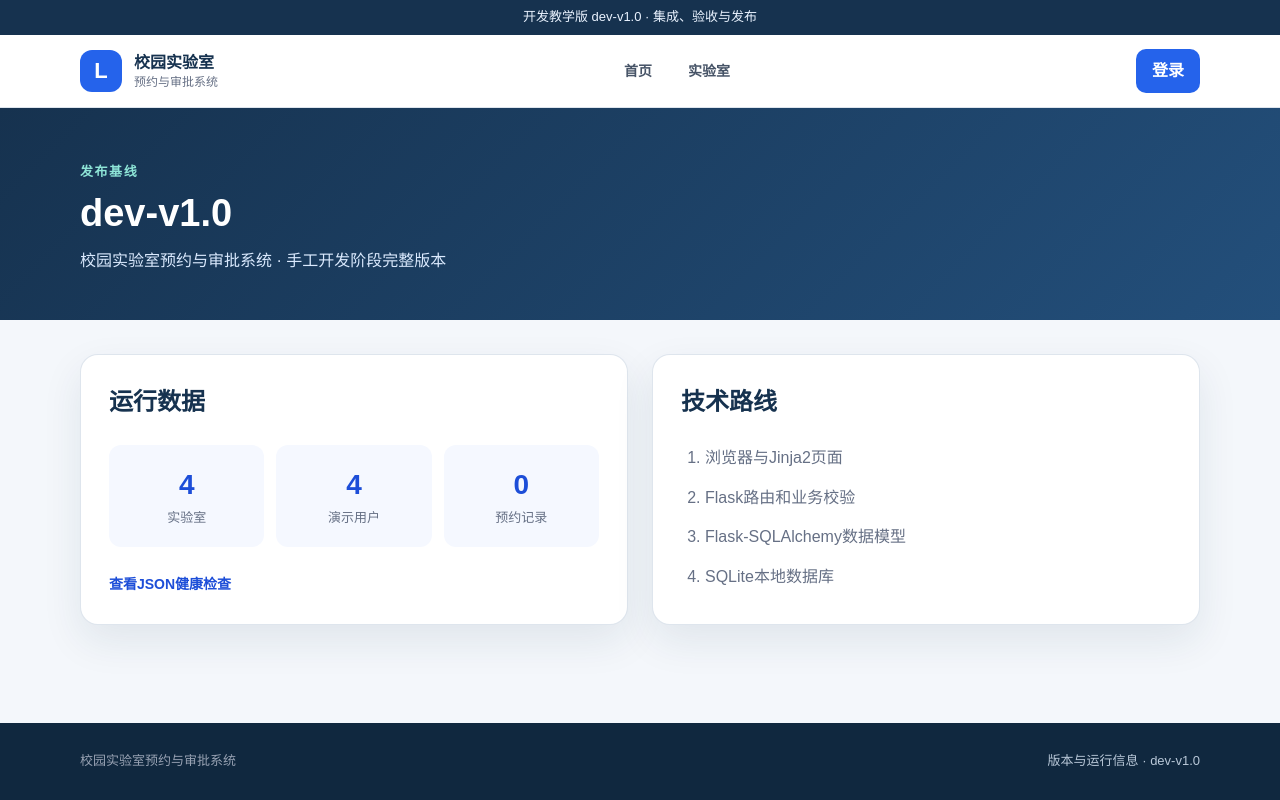
After one commit to bitpt00/wdproject, a Flask app: page /version in a window 1280 px wide. The commit adds this page. Run offline with Flask 3, Linux system fonts and the light colour scheme.

Commit message:
Integrate and release dev-v1.0

```diff
--- a/app.py
+++ b/app.py
@@ -2,17 +2,18 @@ from pathlib import Path
 from functools import wraps
 from datetime import date, datetime, time, timedelta
 from hmac import compare_digest
+import os
 from secrets import token_urlsafe
 from uuid import uuid4
 
-from flask import Flask, abort, flash, g, redirect, render_template, request, session, url_for
+from flask import Flask, abort, flash, g, jsonify, redirect, render_template, request, session, url_for
 from sqlalchemy import func, inspect, or_, select, text
 
 from models import Booking, BookingHistory, Lab, TimeSlot, User, db
 from validators import validate_approval_form, validate_booking_form
 
 
-VERSION = "dev-v0.6"
+VERSION = "dev-v1.0"
 
 LAB_SEED_DATA = [
     {
@@ -186,11 +187,14 @@ def create_app(test_config=None):
     database_path = Path(app.instance_path) / "campus_lab.db"
     app.config.from_mapping(
         TESTING=False,
-        SECRET_KEY="development-course-secret-key",
+        SECRET_KEY=os.environ.get("CAMPUS_LAB_SECRET_KEY", "classroom-demo-secret-key"),
         MAX_CONTENT_LENGTH=1024 * 1024,
         SESSION_COOKIE_HTTPONLY=True,
         SESSION_COOKIE_SAMESITE="Lax",
-        SQLALCHEMY_DATABASE_URI=f"sqlite:///{database_path.as_posix()}",
+        SQLALCHEMY_DATABASE_URI=os.environ.get(
+            "CAMPUS_LAB_DATABASE_URL",
+            f"sqlite:///{database_path.as_posix()}",
+        ),
         SQLALCHEMY_TRACK_MODIFICATIONS=False,
     )
 
@@ -265,6 +269,8 @@ def create_app(test_config=None):
     def dashboard():
         my_booking_count = 0
         pending_count = 0
+        lab_count = 0
+        available_lab_count = 0
         if g.user.role == "student":
             my_booking_count = db.session.scalar(
                 select(func.count()).select_from(Booking).where(Booking.user_id == g.user.id)
@@ -273,10 +279,17 @@ def create_app(test_config=None):
             pending_count = db.session.scalar(
                 select(func.count()).select_from(Booking).where(Booking.status == "PENDING")
             )
+        elif g.user.role == "admin":
+            lab_count = db.session.scalar(select(func.count()).select_from(Lab))
+            available_lab_count = db.session.scalar(
+                select(func.count()).select_from(Lab).where(Lab.status == "可预约")
+            )
         return render_template(
             "dashboard.html",
             my_booking_count=my_booking_count,
             pending_count=pending_count,
+            lab_count=lab_count,
+            available_lab_count=available_lab_count,
         )
 
     @app.get("/labs")
@@ -459,6 +472,57 @@ def create_app(test_config=None):
         flash(f"预约{booking.booking_no}已{booking.status_label}。", "success")
         return redirect(url_for("approval_detail", booking_id=booking.id))
 
+    @app.get("/admin/labs")
+    @role_required("admin")
+    def admin_labs():
+        labs = db.session.scalars(select(Lab).order_by(Lab.id)).all()
+        return render_template("admin_labs.html", labs=labs)
+
+    @app.post("/admin/labs/<int:lab_id>/toggle")
+    @role_required("admin")
+    def toggle_lab(lab_id):
+        lab = db.session.get(Lab, lab_id)
+        if lab is None:
+            abort(404)
+
+        if lab.is_available:
+            active_booking = db.session.scalar(
+                select(Booking)
+                .join(TimeSlot)
+                .where(
+                    TimeSlot.lab_id == lab.id,
+                    Booking.status.in_(["PENDING", "APPROVED"]),
+                )
+            )
+            if active_booking:
+                abort(
+                    400,
+                    description="该实验室仍有待审批或已通过的预约，不能直接停用。",
+                )
+            lab.status = "维护中"
+            message = f"{lab.name}已设为维护中。"
+        else:
+            lab.status = "可预约"
+            message = f"{lab.name}已恢复开放。"
+
+        db.session.commit()
+        flash(message, "success")
+        return redirect(url_for("admin_labs"))
+
+    @app.get("/version")
+    def version_info():
+        counts = {
+            "labs": db.session.scalar(select(func.count()).select_from(Lab)),
+            "users": db.session.scalar(select(func.count()).select_from(User)),
+            "bookings": db.session.scalar(select(func.count()).select_from(Booking)),
+        }
+        return render_template("version.html", counts=counts)
+
+    @app.get("/health")
+    def health():
+        db.session.scalar(select(func.count()).select_from(Lab))
+        return jsonify(status="ok", version=VERSION, database="ok")
+
     @app.errorhandler(400)
     def bad_request(error):
         return render_template("errors/400.html", error=error), 400
@@ -478,4 +542,8 @@ app = create_app()
 
 
 if __name__ == "__main__":
-    app.run(host="127.0.0.1", port=5000, debug=True)
+    app.run(
+        host="127.0.0.1",
+        port=int(os.environ.get("CAMPUS_LAB_PORT", "5000")),
+        debug=False,
+    )
--- a/static/style.css
+++ b/static/style.css
@@ -810,6 +810,49 @@ h2 {
     color: var(--muted);
 }
 
+.version-grid {
+    display: grid;
+    grid-template-columns: 1fr 1fr;
+    gap: 24px;
+}
+
+.metric-grid {
+    display: grid;
+    grid-template-columns: repeat(3, 1fr);
+    gap: 12px;
+    margin: 24px 0;
+}
+
+.metric-grid div {
+    padding: 18px 12px;
+    border-radius: 12px;
+    background: #f5f8ff;
+    text-align: center;
+}
+
+.metric-grid strong,
+.metric-grid span {
+    display: block;
+}
+
+.metric-grid strong {
+    color: var(--blue-dark);
+    font-size: 28px;
+}
+
+.metric-grid span {
+    color: var(--muted);
+    font-size: 13px;
+}
+
+.architecture-list {
+    display: grid;
+    gap: 14px;
+    margin: 24px 0 0;
+    padding-left: 24px;
+    color: var(--muted);
+}
+
 .form-layout {
     display: grid;
     grid-template-columns: minmax(0, 1fr) 340px;
@@ -893,6 +936,15 @@ h2 {
     font-size: 13px;
 }
 
+.site-footer a {
+    color: #b9c8d8;
+    text-decoration: none;
+}
+
+.site-footer a:hover {
+    color: #ffffff;
+}
+
 @media (max-width: 840px) {
     .hero-grid,
     .form-layout,
@@ -910,6 +962,10 @@ h2 {
         padding-top: 54px;
     }
     .detail-layout {
+        grid-template-columns: 1fr;
+    }
+
+    .version-grid {
         grid-template-columns: 1fr;
     }
 
@@ -977,6 +1033,10 @@ h2 {
         grid-template-columns: 1fr;
     }
 
+    .metric-grid {
+        grid-template-columns: 1fr;
+    }
+
     .booking-actions {
         align-items: flex-start;
     }
--- a/templates/base.html
+++ b/templates/base.html
@@ -4,11 +4,12 @@
     <meta charset="utf-8">
     <meta name="viewport" content="width=device-width, initial-scale=1">
     <title>{% block title %}校园实验室预约系统{% endblock %}</title>
+    <link rel="icon" href="{{ url_for('static', filename='favicon.svg') }}" type="image/svg+xml">
     <link rel="stylesheet" href="{{ url_for('static', filename='style.css') }}">
 </head>
 <body>
     <div class="version-strip">
-        开发教学版 {{ app_version }} · 自动测试与质量加固
+        开发教学版 {{ app_version }} · 集成、验收与发布
     </div>
 
     <header class="site-header">
@@ -29,6 +30,8 @@
                 <a class="{{ 'active' if request.endpoint in ['my_bookings', 'booking_detail', 'reserve'] else '' }}" href="{{ url_for('my_bookings') }}">我的预约</a>
                 {% elif g.user.role == 'approver' %}
                 <a class="{{ 'active' if request.endpoint in ['approvals', 'approval_detail'] else '' }}" href="{{ url_for('approvals') }}">预约审批</a>
+                {% elif g.user.role == 'admin' %}
+                <a class="{{ 'active' if request.endpoint == 'admin_labs' else '' }}" href="{{ url_for('admin_labs') }}">实验室管理</a>
                 {% endif %}
                 {% endif %}
             </nav>
@@ -62,7 +65,7 @@
     <footer class="site-footer">
         <div class="container footer-inner">
             <span>校园实验室预约与审批系统</span>
-            <span>{{ app_version }}</span>
+            <a href="{{ url_for('version_info') }}">版本与运行信息 · {{ app_version }}</a>
         </div>
     </footer>
 </body>
--- /dev/null
+++ b/templates/version.html
@@ -0,0 +1,36 @@
+{% extends "base.html" %}
+
+{% block title %}版本与运行信息｜校园实验室预约系统{% endblock %}
+
+{% block content %}
+<section class="page-heading">
+    <div class="container">
+        <p class="eyebrow">发布基线</p>
+        <h1>{{ app_version }}</h1>
+        <p>校园实验室预约与审批系统 · 手工开发阶段完整版本</p>
+    </div>
+</section>
+
+<section class="section compact-top">
+    <div class="container version-grid">
+        <article class="detail-card">
+            <h2>运行数据</h2>
+            <div class="metric-grid">
+                <div><strong>{{ counts.labs }}</strong><span>实验室</span></div>
+                <div><strong>{{ counts.users }}</strong><span>演示用户</span></div>
+                <div><strong>{{ counts.bookings }}</strong><span>预约记录</span></div>
+            </div>
+            <a class="text-link" href="{{ url_for('health') }}">查看JSON健康检查</a>
+        </article>
+        <article class="detail-card">
+            <h2>技术路线</h2>
+            <ol class="architecture-list">
+                <li>浏览器与Jinja2页面</li>
+                <li>Flask路由和业务校验</li>
+                <li>Flask-SQLAlchemy数据模型</li>
+                <li>SQLite本地数据库</li>
+            </ol>
+        </article>
+    </div>
+</section>
+{% endblock %}
```
Also changed, not shown: templates/admin_labs.html (added, +39 -0 lines), templates/dashboard.html (+5 -5 lines), templates/index.html (+7 -7 lines), tests/conftest.py (added, +20 -0 lines), tests/test_acceptance.py (added, +92 -0 lines), tests/test_app.py (+64 -18 lines), README.md (added), static/favicon.svg (added), 1 other file.
